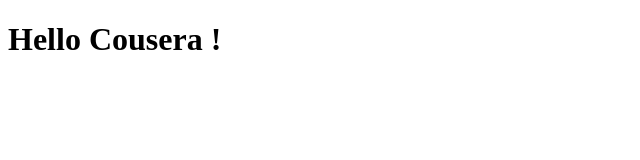
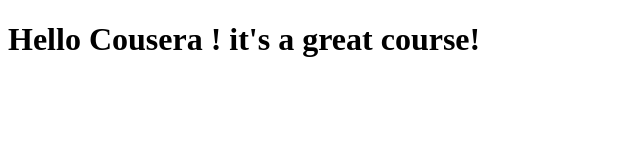
Before and after one commit to sbhatt2030/Coursera-test, a plain HTML site: page site/index.html in a window 1280 px wide. Shown: the whole page, without its empty margins (0-640 px from the left). Drawn offline with Linux system fonts and the light colour scheme.

Commit message:
Small change

```diff
--- a/site/index.html
+++ b/site/index.html
@@ -4,6 +4,6 @@
 	<title> Hello Coursera!</title>
 </head>
 <body>
-<h1>Hello Cousera ! </hi>
+<h1>Hello Cousera ! it's a great course! </hi>
 </body>
 </html>
```
